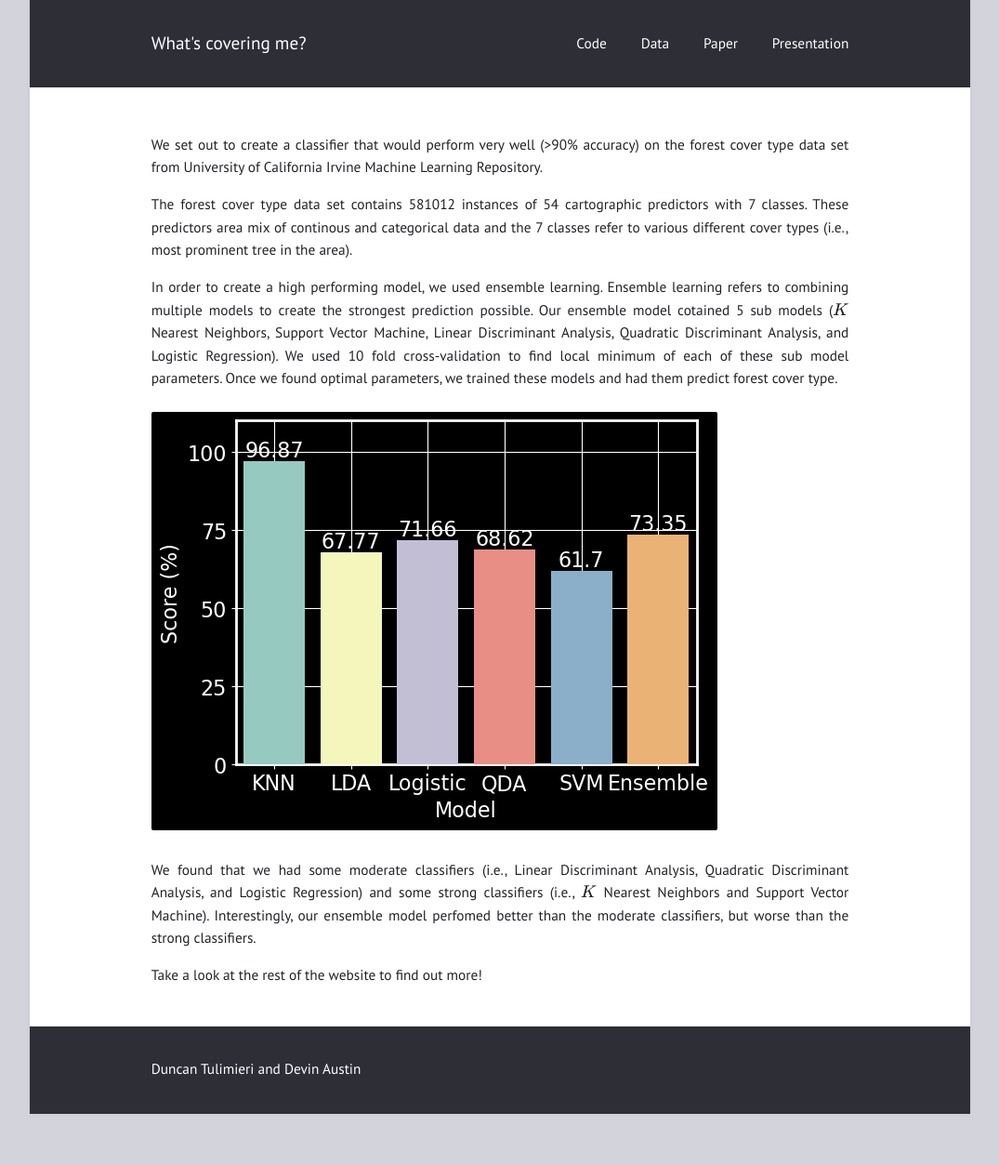
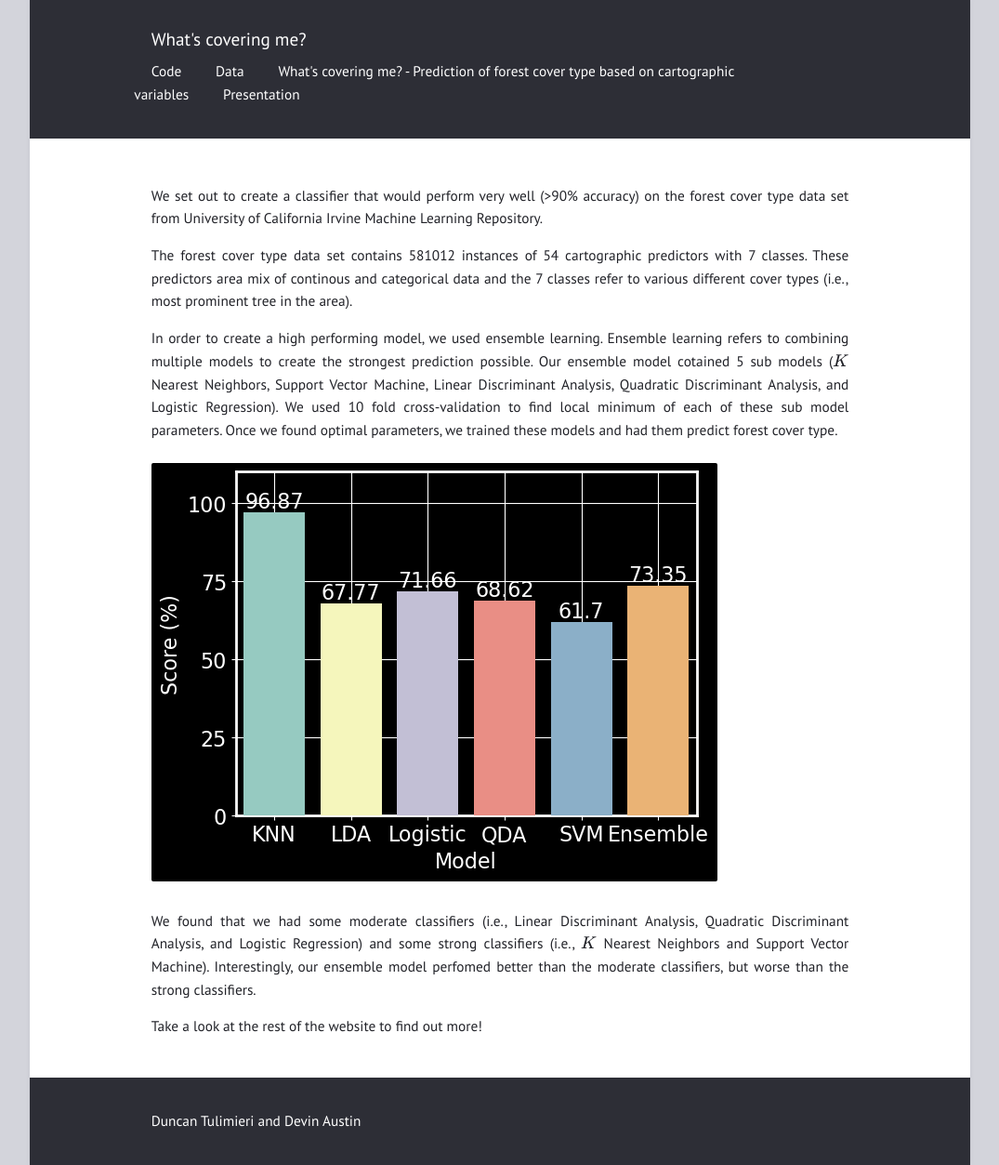
Before and after one commit to tulimid1/what-is-covering-me, a Jekyll site: the page built from index.md, in a window 1280 px wide. Shown: the whole page at 93% size, without its empty margins (102-1177 px from the left). Built offline with Jekyll 4.4.1, drawn with Linux system fonts in a browser that asks for light colours; before the commit the page ends 1198 px from its top, so only the background shows below that; some of the changed lines change nothing that is shown.

Commit message:
Update _config.yml

```diff
--- a/_config.yml
+++ b/_config.yml
@@ -19,7 +19,7 @@ minimal: true             # use a dark header
 navigation:                # accepts {file, title, url, icon, sidebaricon}
   - {file: "code.md"}
   - {file: "data.md"}
-  - {file: "paper.md"}
+  - {file: "paper_full.html"}
   - {file: "presentation.md"}
 
 external:                  # shows a footer with social links - for available icons see fontawesome.com/icons
```
